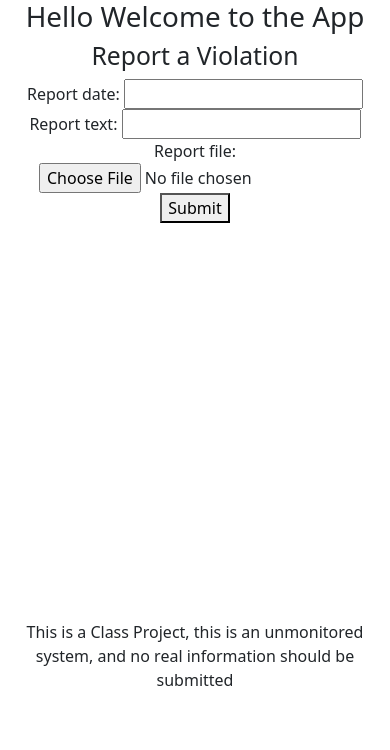
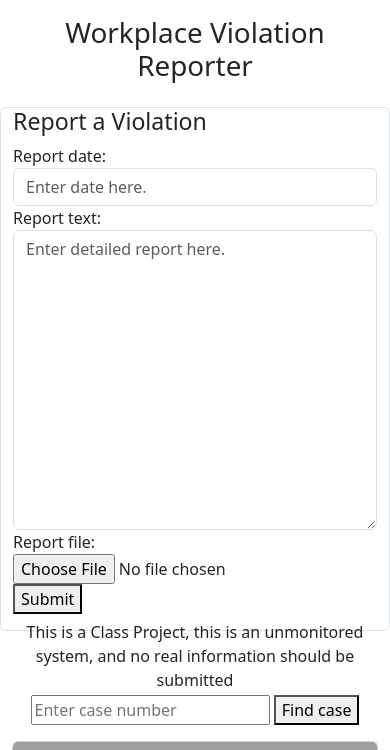
Before and after one commit to ashley-sokol/SemesterProject, a Django app: page /workplace_violation_app/ in a window 390 px wide. Shown: the part 136-886 px from the top of the page. Before the commit the page ends 822 px from the top, so only its background shows below. Run offline with Django 4.2, Linux system fonts and the light colour scheme; some libraries are stand-ins or nearby versions; grey boxes are pictures that could not be loaded.

Commit message:
Began UI changes and case number search

```diff
--- a/workplace_violation_app/forms.py
+++ b/workplace_violation_app/forms.py
@@ -2,9 +2,9 @@ from django import forms
 from .models import Report
 
 class AnonymousForm(forms.Form):
-     report_date = forms.DateField()
-     report_text = forms.CharField()
-     report_file = forms.FileField(required=False)
+     report_date = forms.DateField(widget=forms.DateInput(attrs={'placeholder': 'Enter date here.', 'class': 'form-control'}))
+     report_text = forms.CharField(widget=forms.Textarea(attrs={'placeholder': 'Enter detailed report here.', 'style': 'height: 300px;', 'class': 'form-control'}))
+     report_file = forms.FileField(required=False, widget=forms.FileInput(attrs={'class': 'form-control-file'}))
 
 
      # def cleaned_data(self):
--- a/workplace_violation_app/templates/workplace_violation_app/index.html
+++ b/workplace_violation_app/templates/workplace_violation_app/index.html
@@ -8,16 +8,48 @@
 {% block content %}
 <div class="container-fluid body">
   <div class="text-center">
-    <h1>Hello Welcome to the App</h1>
-    <h2> Report a Violation</h2>
-    <form action ="" method = "post" enctype="multipart/form-data">
+    <div class="title p-3">
+      <h1>Workplace Violation Reporter</h1>
+    </div>
+    <div class="row">
+      <div class="container col-md-4 border rounded bg-body" style="text-align:left;">
+        <h3> Report a Violation</h3>
+        <form action ="" method = "post" enctype="multipart/form-data">
 
-      {% csrf_token %}
-      {{form}}
+          {% csrf_token %}
+          {{form}}
 
-      <button type = "submit">Submit</button>
+          <button type = "submit">Submit</button>
 
-    </form>
+        </form>
+      </div>
+      <div class="col-md-2 p-3">
+        {% if user.is_admin %}
+          <a href="{% url 'workplace_violation_app:submissions_table' %}" class="btn btn-outline-danger text-center m-3">View reports as admin</a>
+        {% endif %}
+        {% if user.is_authenticated %}
+          <a href="#" class="btn btn-outline-danger text-center m-3">View my submissions</a>
+        {% endif %}
+        <div>
+          <input placeholder="Enter case number" class="mt-5"></input>
+          <button class="btn-danger mt-2">Find case</button>
+        </div>
+
+      </div>
+      <div class="container col-md-4" style="text-align:left;">
+        <div class="card">
+          <img class="card-img-top" src="{% static '/admin/img/construction_stock_photo.jpg' %}" alt="img">
+          <div class="card-body">
+            <h4 class="card-title">Learn about reporting</h4>
+            <p class="card-text">It is your right as an employee to fair treatment and safe working conditions - our application is here to provide you with a quick, actionable, and reliable method of submitting workplace violations. Not sure what exactly a workplace violation is, or just interested in learning how to report?</p>
+            <a href="#" class="btn btn-danger">Learn more</a>
+          </div>
+        </div>
+        <div class="">
+
+        </div>
+      </div>
+    </div>
 
     <!--{% if form.errors %}
       <div class="error">
@@ -27,17 +59,6 @@
     {% endif %}
 
     !-->
-    {% if user.is_authenticated %}
-    {% if not user.is_admin %}
-      <a href="{% url 'workplace_violation_app:user_submissions' %}" class="btn btn-outline-primary text-center">View Submitted Reports</a>
-    {% else %}
-      <a href="{% url 'workplace_violation_app:submissions_table' %}" class="btn btn-outline-primary text-center">View All Reports</a>
-    {% endif %}
-    {% endif %}
-
-
-
-
 
   </div>
 </div>
```
